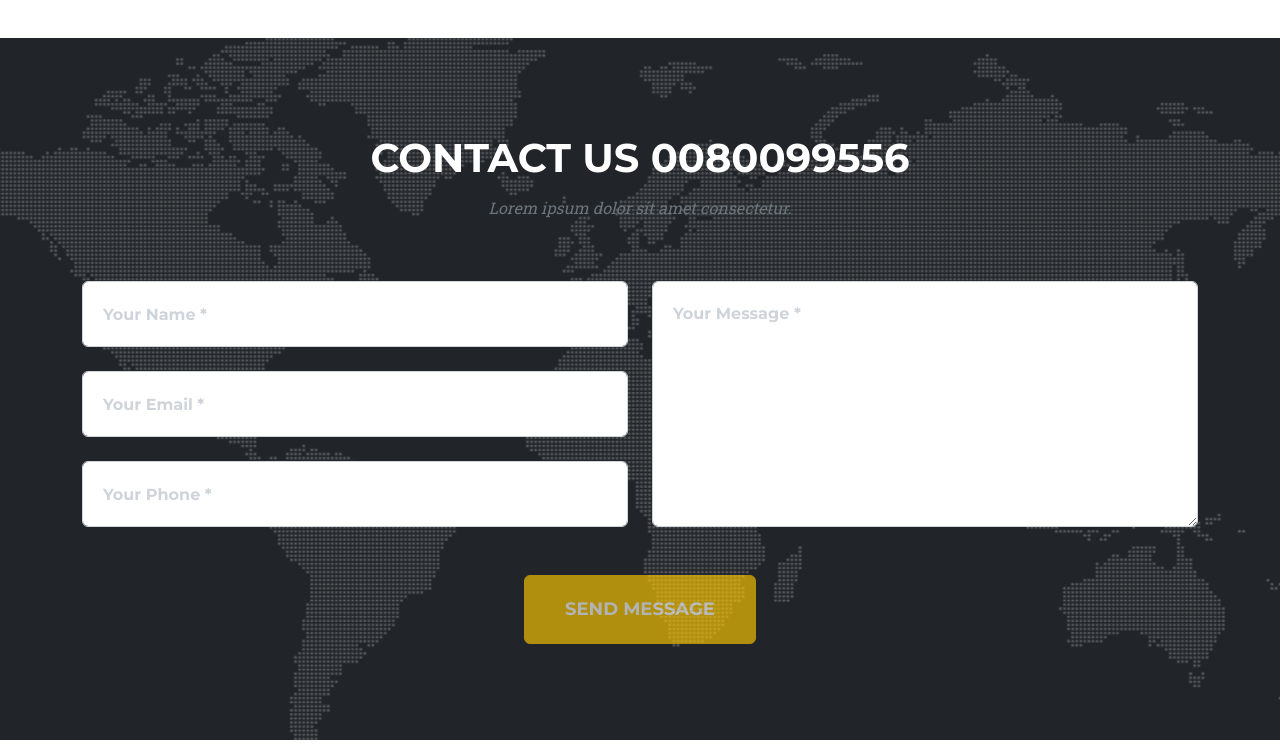
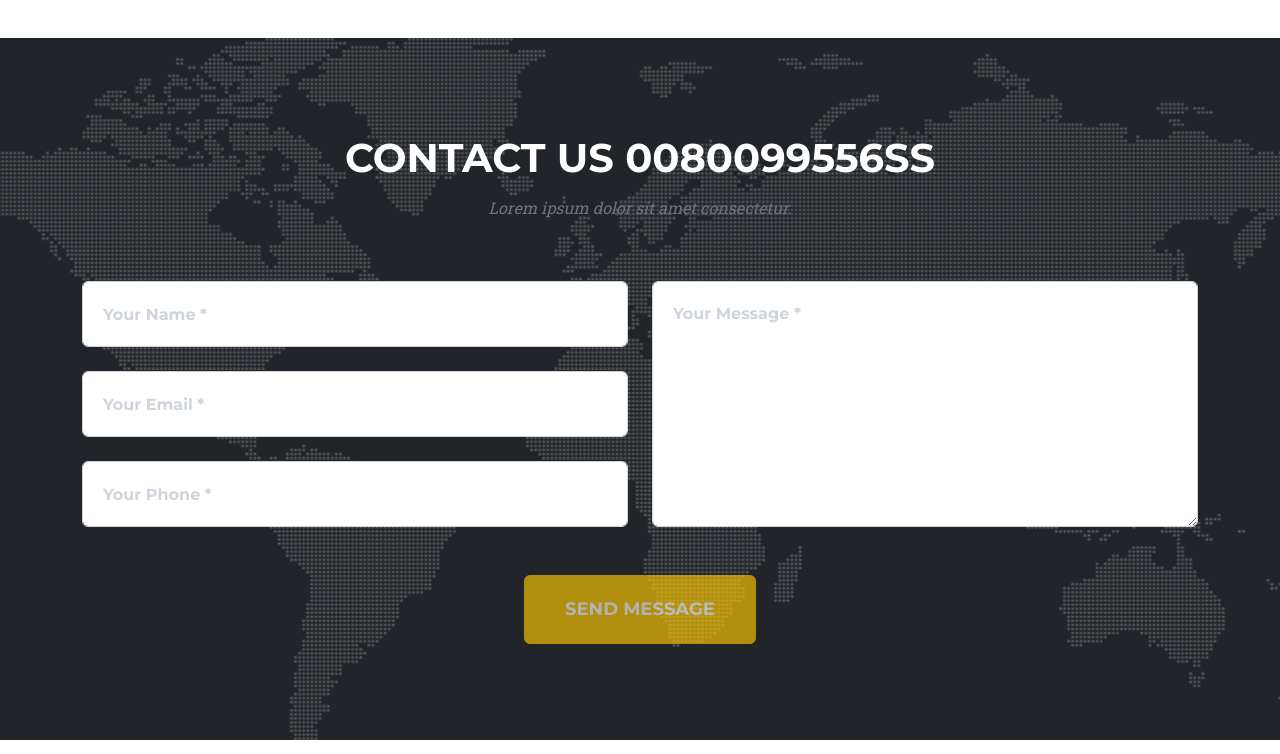
Before and after one commit to TaqqadusZahra/WEBB, a plain HTML site: page dev/index.html in a window 1280 px wide. Shown: the part 5440-6194 px from the top of the page. Drawn offline with nearby package versions, Linux system fonts and the light colour scheme.

Commit message:
Updated service title and contact number

```diff
--- a/dev/index.html
+++ b/dev/index.html
@@ -309,7 +309,7 @@
         <section class="page-section" id="contact">
             <div class="container">
                 <div class="text-center">
-                    <h2 class="section-heading text-uppercase">Contact Us 0080099556</h2>
+                    <h2 class="section-heading text-uppercase">Contact Us 0080099556ss</h2>
                     <h3 class="section-subheading text-muted">Lorem ipsum dolor sit amet consectetur.</h3>
                 </div>
                 <!-- * * * * * * * * * * * * * * *-->
```
Also changed, not shown: production/index.html (+1 -1 lines).
